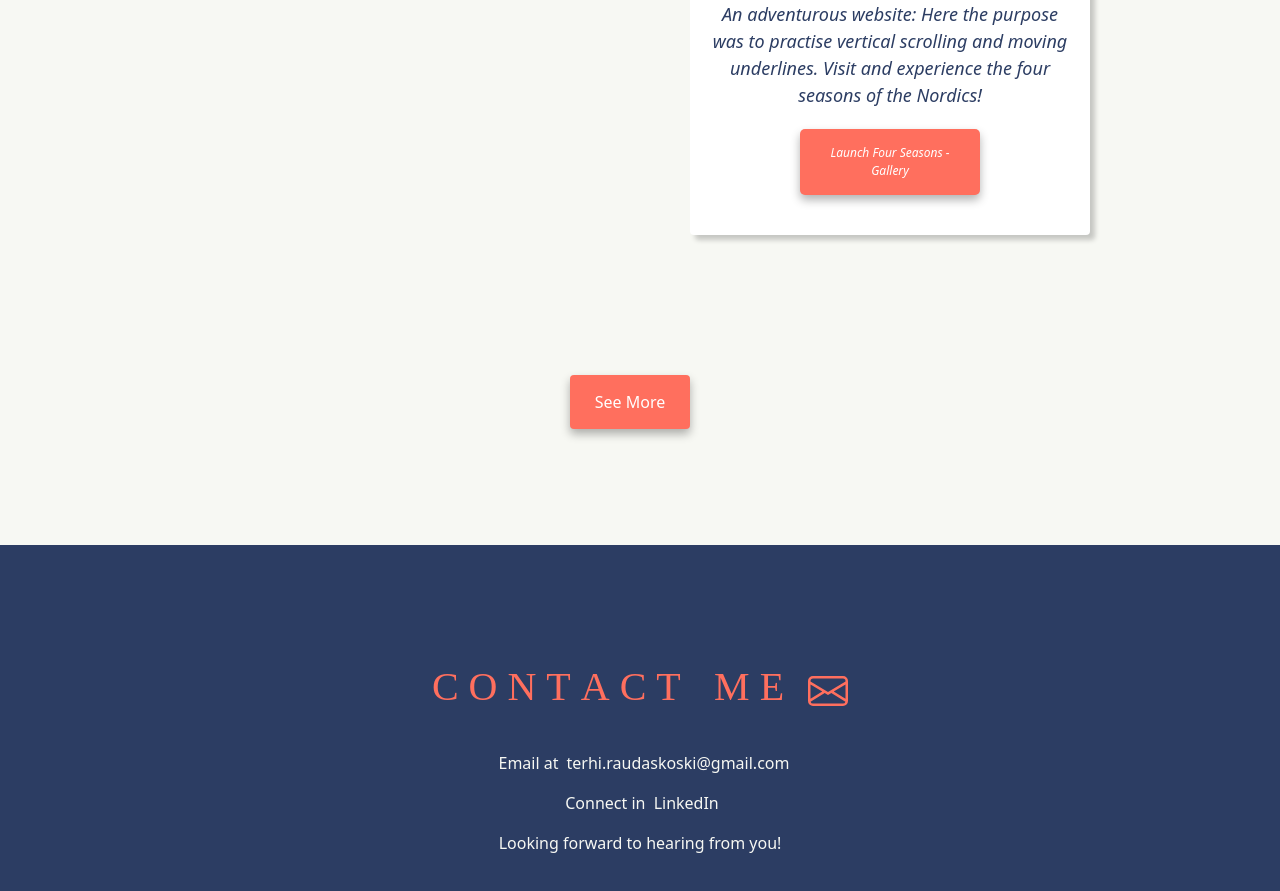
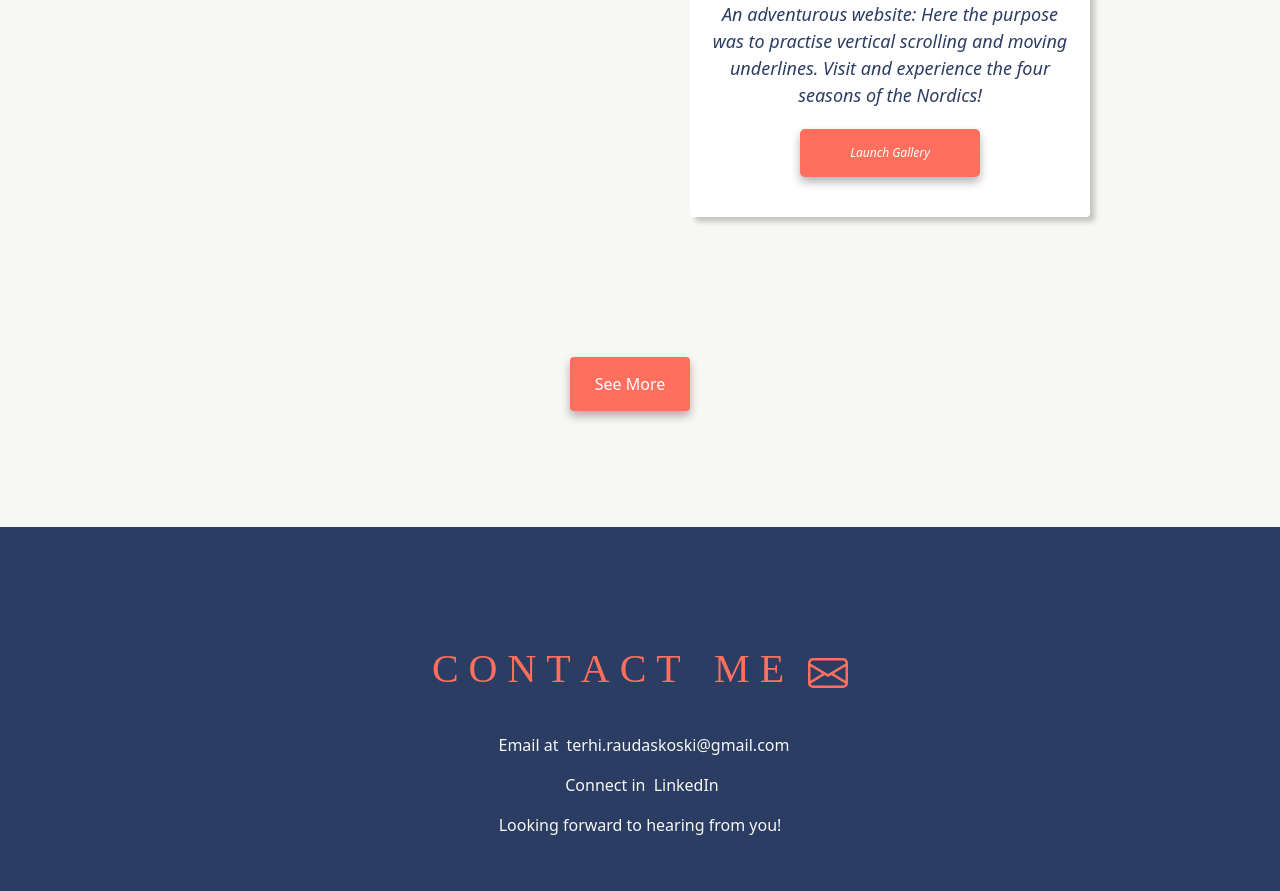
Before and after one commit to Terhi-R/Personal-website, a plain HTML site: page index.html in a window 1280 px wide. Shown: the part 1580-2471 px from the top of the page. Drawn offline with nearby package versions, Linux system fonts and the light colour scheme.

Commit message:
name update

```diff
--- a/index.html
+++ b/index.html
@@ -155,7 +155,7 @@
             class="button"
             target="_blank"
             title="Front-end development"
-            >Launch Four Seasons -Gallery</a
+            >Launch Gallery</a
           >
         </p>
       </div>
```
